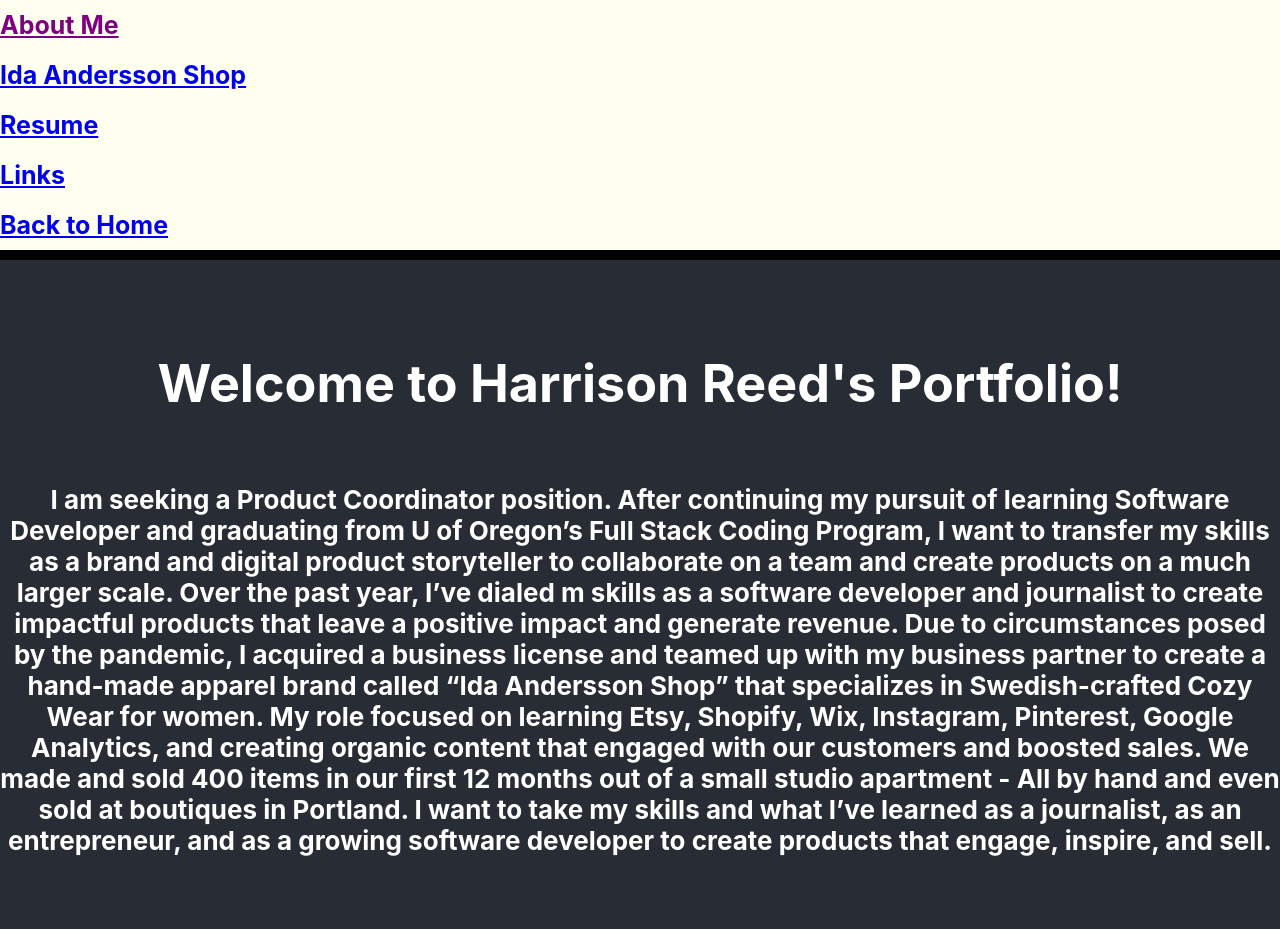
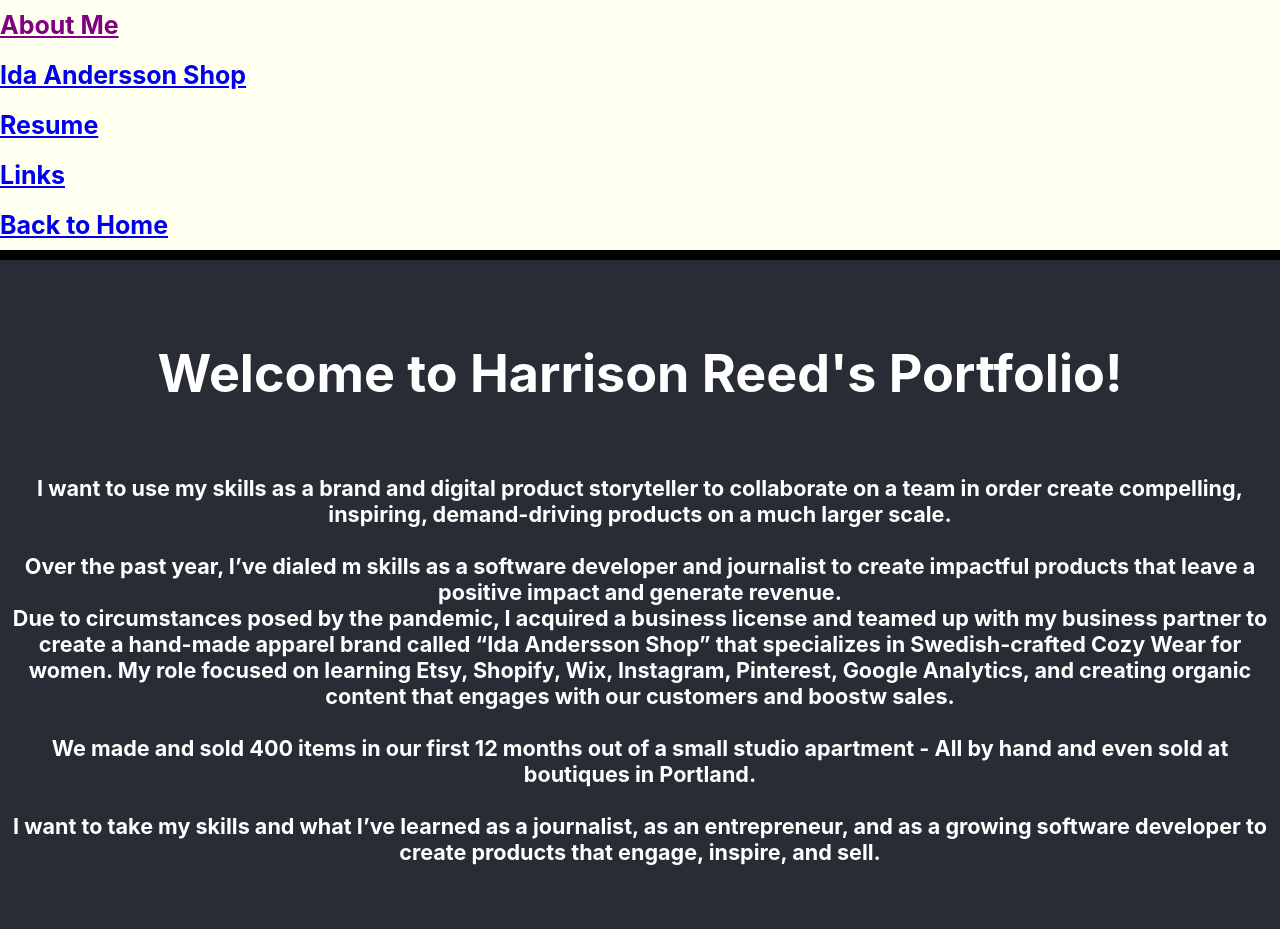
Before and after one commit to HGreedo/nuReactPortfolio, a React (Create React App) app: page / in a window 1280 px wide. Shown: the top 929 px of the page. Built offline with nearby package versions, Linux system fonts and the light colour scheme.

Commit message:
commit on 'main'

```diff
--- a/src/pages/Home.js
+++ b/src/pages/Home.js
@@ -1,13 +1,25 @@
+import ('./home.css')
+
 function Home() {
     return (
         <div className="App">
         <header className="App-header">
           <h1>Welcome to Harrison Reed's Portfolio!</h1>
-          <h4>I am seeking a Product Coordinator position. After continuing my pursuit of learning Software Developer and graduating from U of Oregon’s Full Stack Coding Program, I want to transfer my skills as a brand and digital product storyteller to collaborate on a team and create products on a much larger scale.
-Over the past year, I’ve dialed m skills as a software developer and journalist to create impactful products that leave a positive impact and generate revenue. Due to circumstances posed by the pandemic, I acquired a business license and teamed up with my business partner to create a hand-made apparel brand called “Ida Andersson Shop” that specializes in Swedish-crafted Cozy Wear for women. My role focused on learning Etsy, Shopify, Wix, Instagram, Pinterest, Google Analytics, and creating organic content that engaged with our customers and boosted sales. We made and sold 400 items in our first 12 months out of a small studio apartment - All by hand and even sold at boutiques in Portland.
+          <h5 className="home-blurb">I want to use my skills as a brand and digital product storyteller to collaborate on a team in order create compelling, inspiring, demand-driving products on a much larger scale.
+              <br/>
+              <br/>
+Over the past year, I’ve dialed m skills as a software developer and journalist to create impactful products that leave a positive impact and generate revenue.
+<br/>
+Due to circumstances posed by the pandemic, I acquired a business license and teamed up with my business partner to create a hand-made apparel brand called “Ida Andersson Shop” that specializes in Swedish-crafted Cozy Wear for women. My role focused on learning Etsy, Shopify, Wix, Instagram, Pinterest, Google Analytics, and creating organic content that engages with our customers and boostw sales.
+<br/>
+<br/>
+We made and sold 400 items in our first 12 months out of a small studio apartment - All by hand and even sold at boutiques in Portland.
+<br/>
+<br/>
 I want to take my skills and what I’ve learned as a journalist, as an entrepreneur, and as a growing software developer to create products that engage, inspire, and sell.
-</h4>
-          <h2>Thank You For Checking Out My Work!</h2>
+</h5>
+
+<h2>Thank You For Checking Out My Work!</h2>
         </header>
       </div>
 
--- /dev/null
+++ b/src/pages/home.css
@@ -0,0 +1,3 @@
+.home-blurb {
+    justify-content: center;
+}
```
